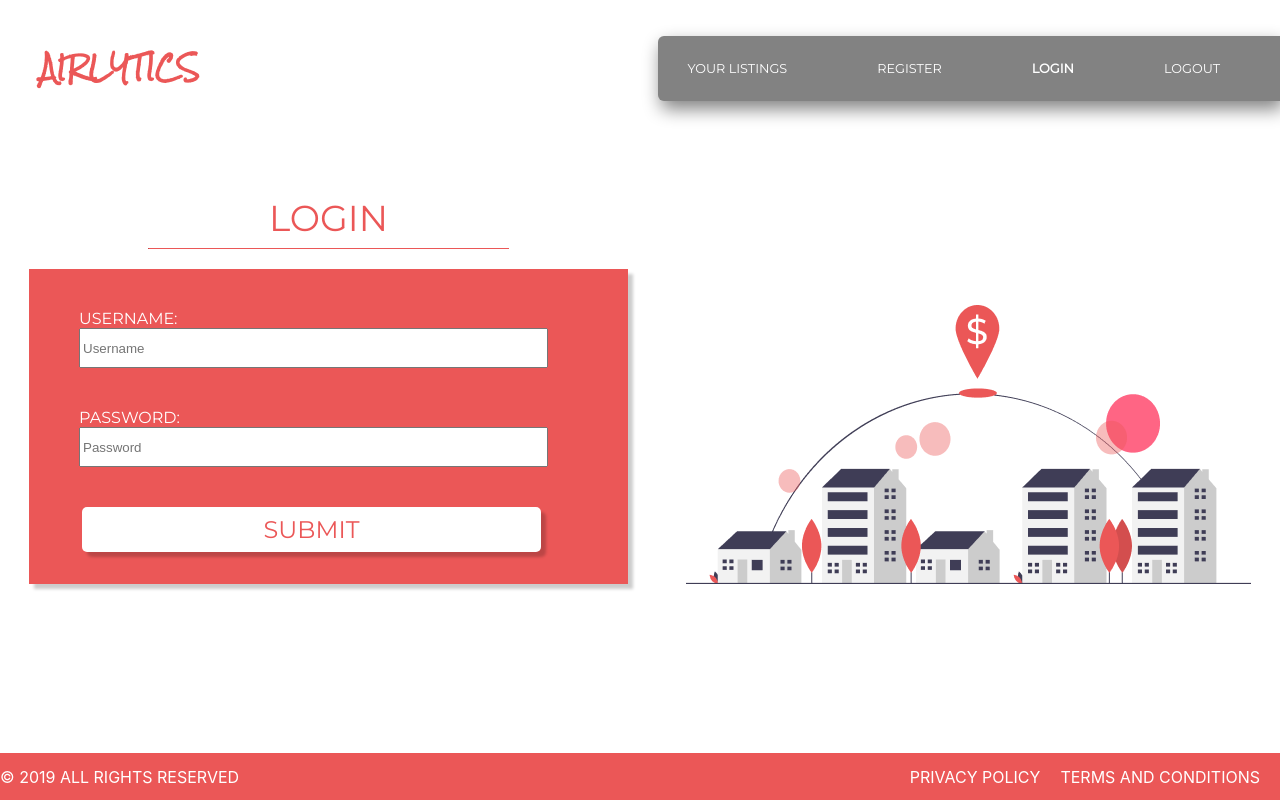
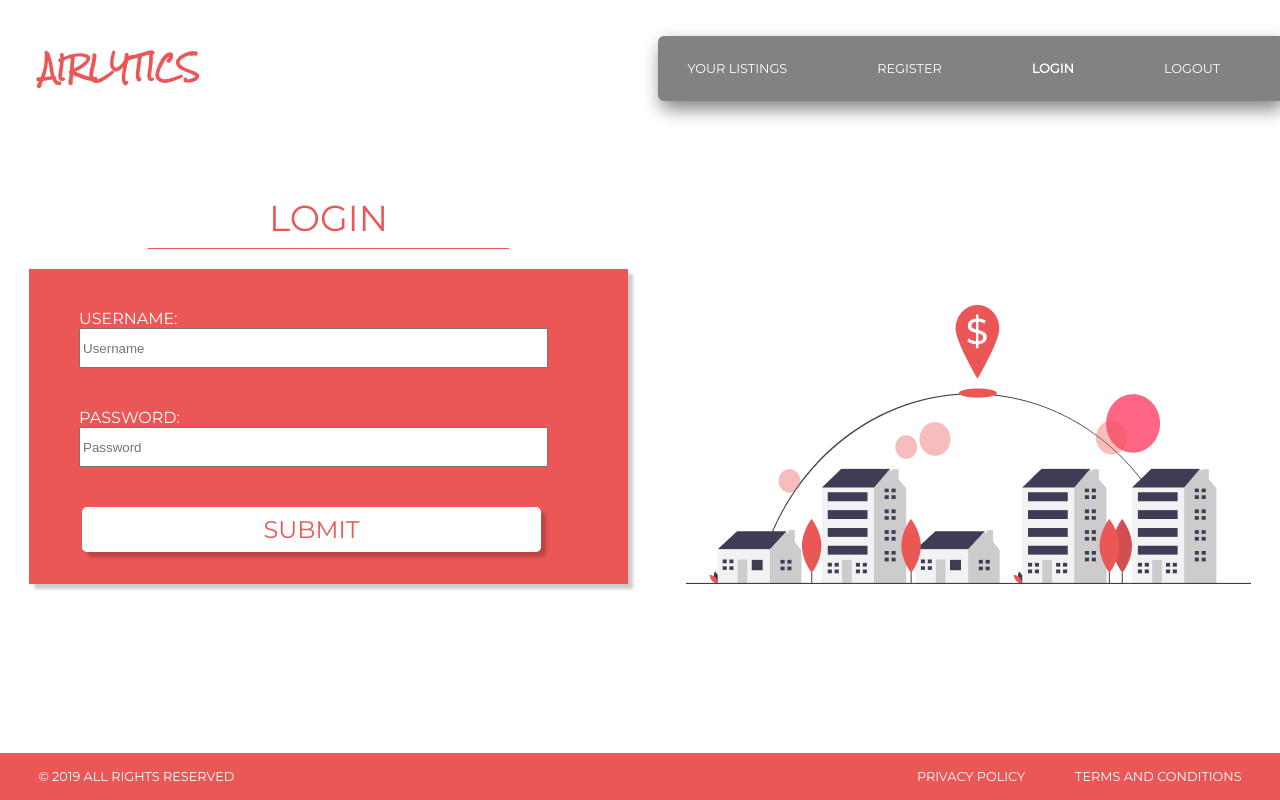
Before and after one commit to airbnb-price-opt/front-end, a React (Create React App) app in the folder airbnb-opt-price/: page /login in a window 1280 px wide. Built offline with nearby package versions, Linux system fonts and the light colour scheme.

Commit message:
Footer font family, font size, margin

```diff
--- a/airbnb-opt-price/src/StyledComps.js
+++ b/airbnb-opt-price/src/StyledComps.js
@@ -310,6 +310,9 @@ export const RegisterFirstNameInput = styled.input`
 `
 export const FooterDiv = styled.div`
     display: flex;
+    font-family: 'Montserrat', sans-serif;
+    font-size: .8rem;
+    padding: 0px 3%;
     justify-content: space-between;
     align-items: center;
     background-color: ${appRed};
@@ -319,6 +322,12 @@ export const FooterDiv = styled.div`
 
 export const FooterLink = styled(Link)`
     color: white;
-    margin-right: 20px;
+    margin-right: 50px;
     text-decoration: none;
 `;
+
+export const FooterLink2 = styled(Link)`
+    color: white;
+    margin-right: 0px;
+    text-decoration: none;
+`;
--- a/airbnb-opt-price/src/components/Footer.jsx
+++ b/airbnb-opt-price/src/components/Footer.jsx
@@ -1,6 +1,5 @@
 import React from "react"
-import { Link } from 'react-router-dom'
-import { FooterDiv, FooterLink } from '../StyledComps'
+import { FooterDiv, FooterLink2, FooterLink } from '../StyledComps'
 
 const Footer = () =>
 {
@@ -9,7 +8,7 @@ const Footer = () =>
             <div className="copyright">&copy; 2019 ALL RIGHTS RESERVED</div>
             <div className="footer-links">
                 <FooterLink to="/privacy">PRIVACY POLICY</FooterLink>
-                <FooterLink to="/terms-and-conditions" >TERMS AND CONDITIONS</FooterLink>
+                <FooterLink2 to="/terms-and-conditions" >TERMS AND CONDITIONS</FooterLink2>
             </div>
         </FooterDiv>
     )
```
